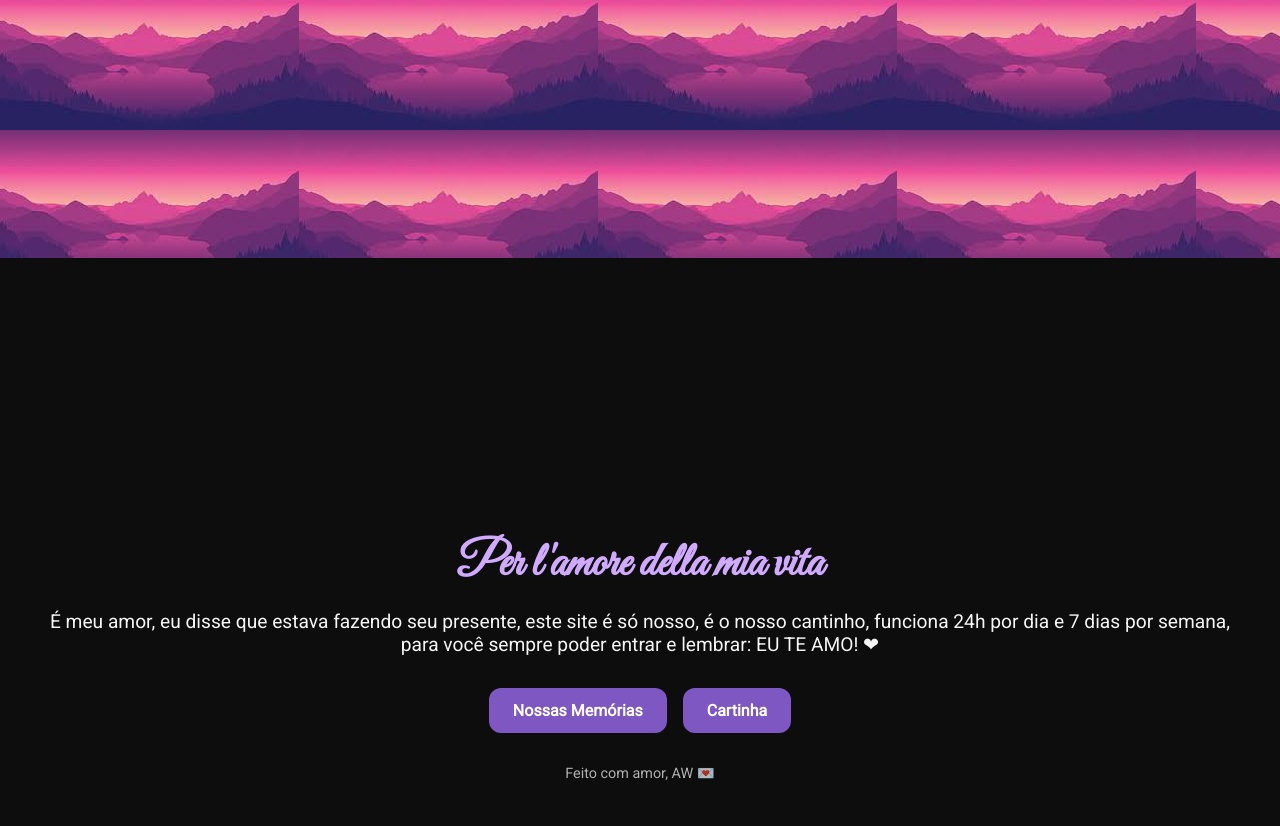
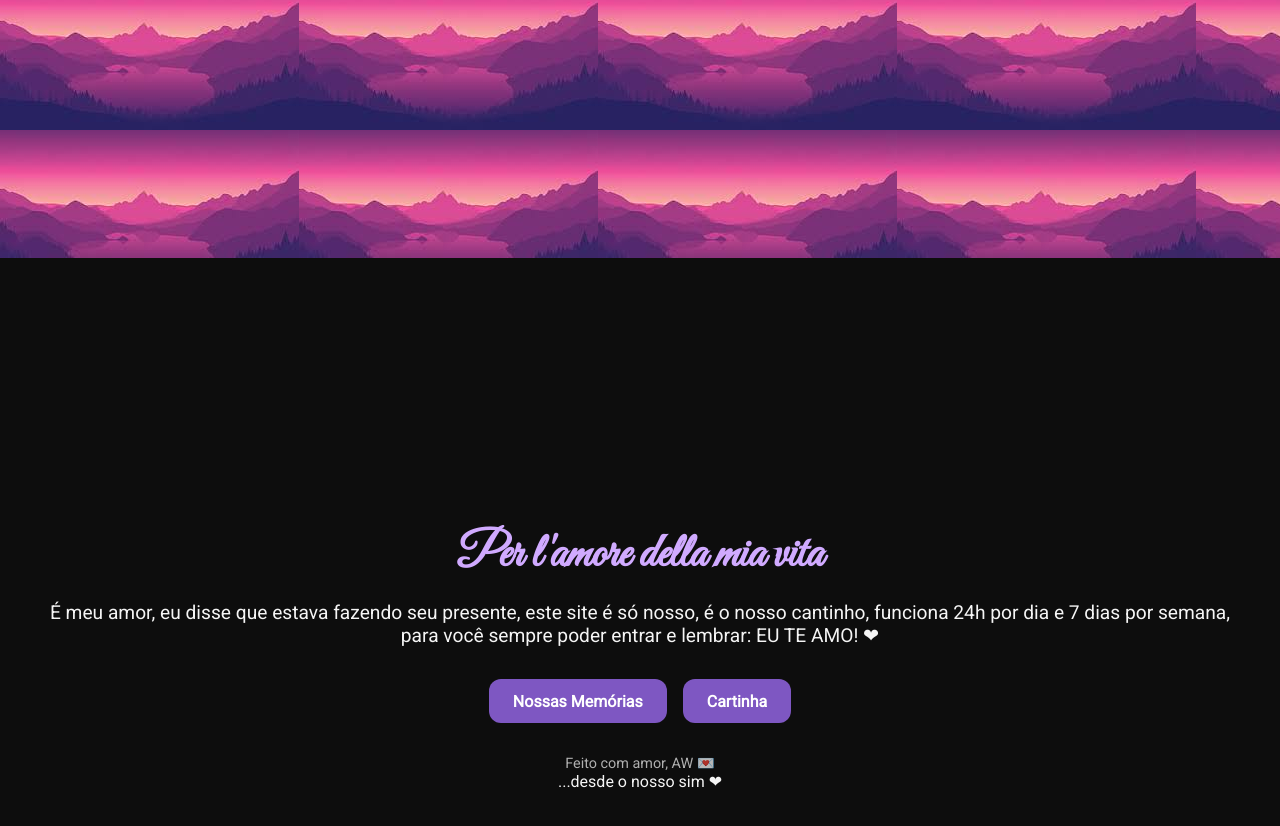
Before and after one commit to WerAle/AmoreDellaMiaVita, a plain HTML site: page index.html in a window 1280 px wide. Shown: the part 542-1368 px from the top of the page. Drawn offline with Linux system fonts and the light colour scheme.

Commit message:
Update index.html

```diff
--- a/index.html
+++ b/index.html
@@ -32,6 +32,12 @@
     <footer>
       Feito com amor, AW 💌
     </footer>
+
+    <div class="rel﻿ogio-container">
+  <div id="contador-amor"></div>
+  <p class="legenda">...desde o nosso sim ❤</p>
+</div>
+
   </div>
 
   <script src="script.js" defer></script>
```
